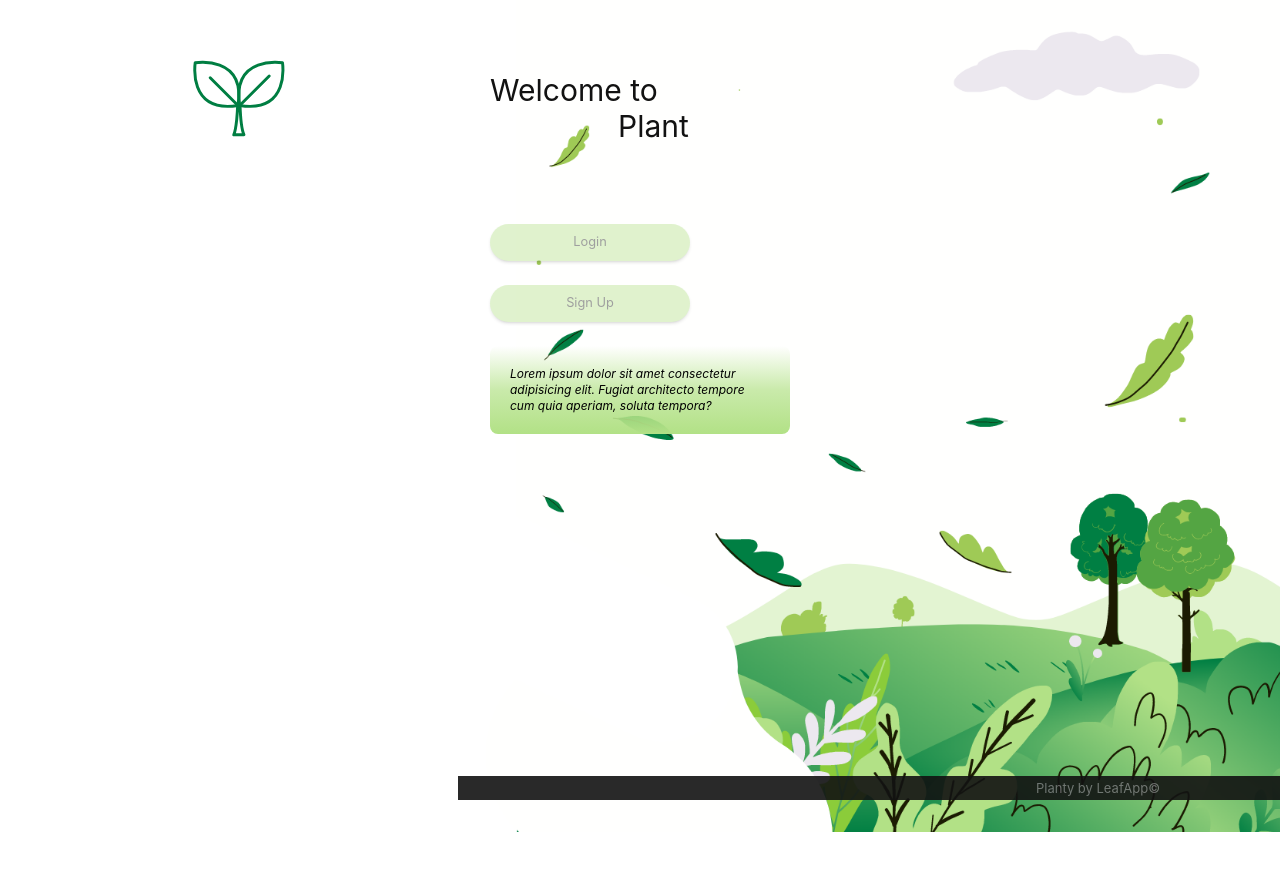
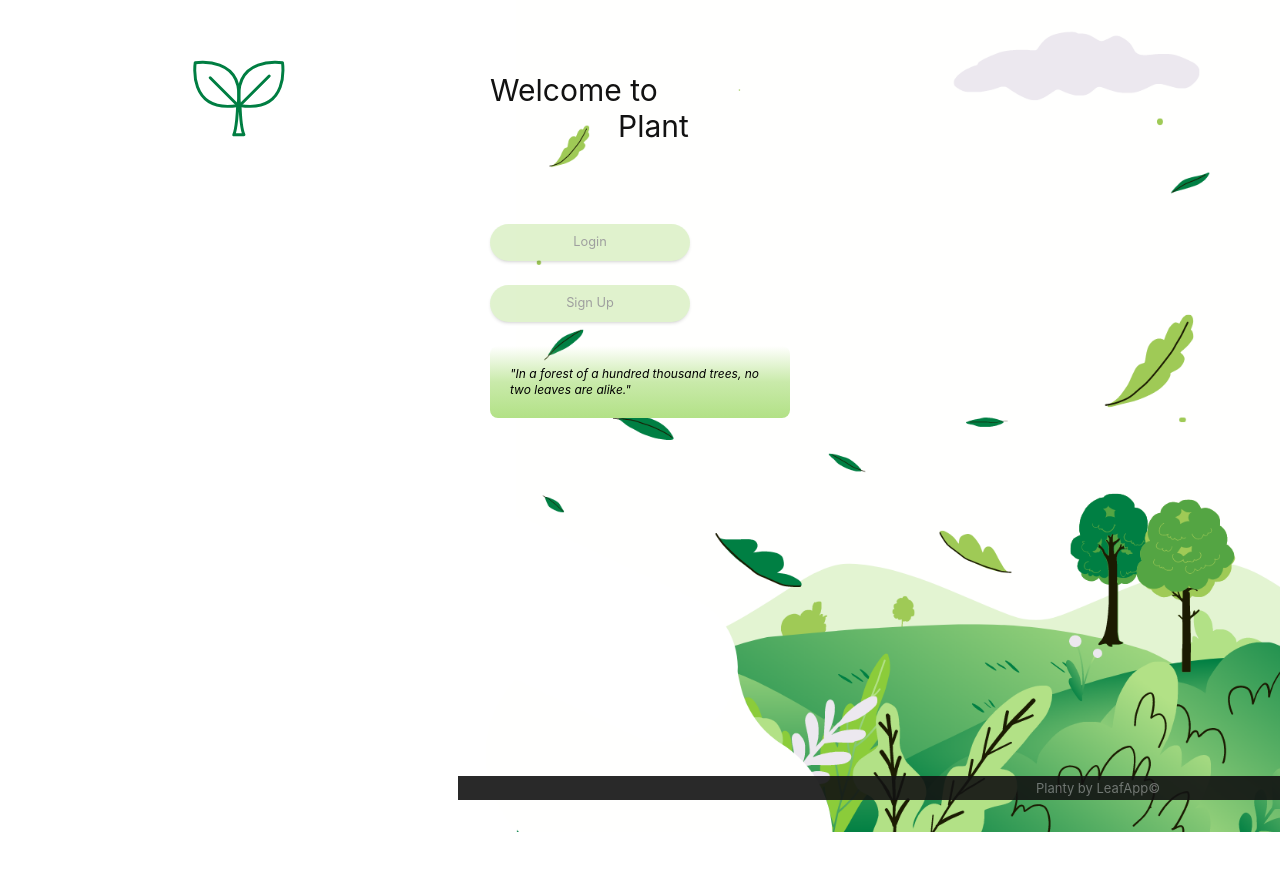
Before and after one commit to krabandicoot/Planty_Becode, a React (Vite) app in the folder app/client/: page / in a window 1280 px wide. Shown: the top 870 px of the page. Built offline with nearby package versions, Linux system fonts and the light colour scheme; no server answers.

Commit message:
quote intro

```diff
--- a/app/client/src/components/LandingPage.jsx
+++ b/app/client/src/components/LandingPage.jsx
@@ -17,8 +17,7 @@ export function LandingPage() {
           </Link>
         </button>
         <p className="landingText rounded-lg p-5 mb-10 text-xs italic md:w-[300px]">
-          Lorem ipsum dolor sit amet consectetur adipisicing elit. Fugiat
-          architecto tempore cum quia aperiam, soluta tempora?
+        "In a forest of a hundred thousand trees, no two leaves are alike."
         </p>
       </div>
     </section >
```
